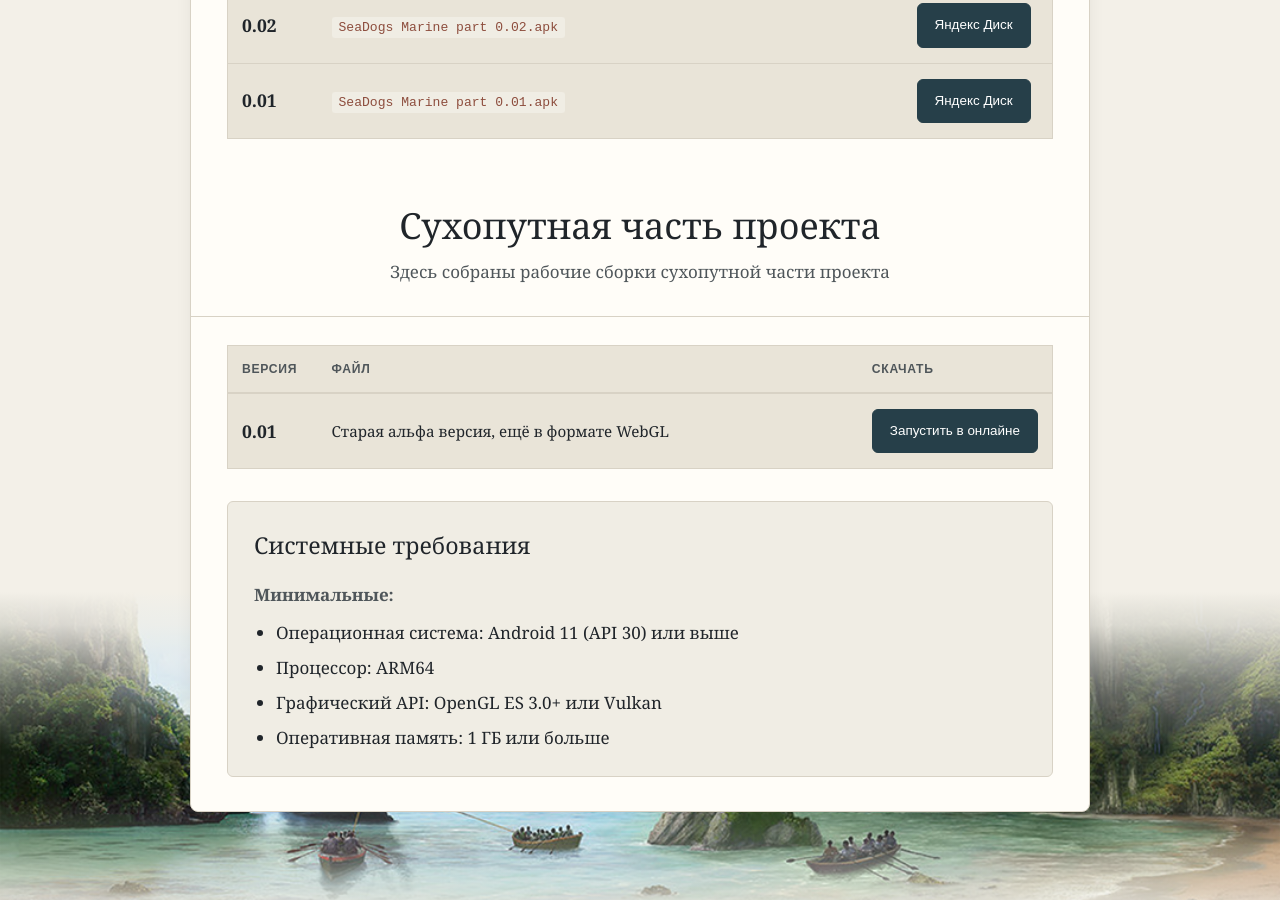
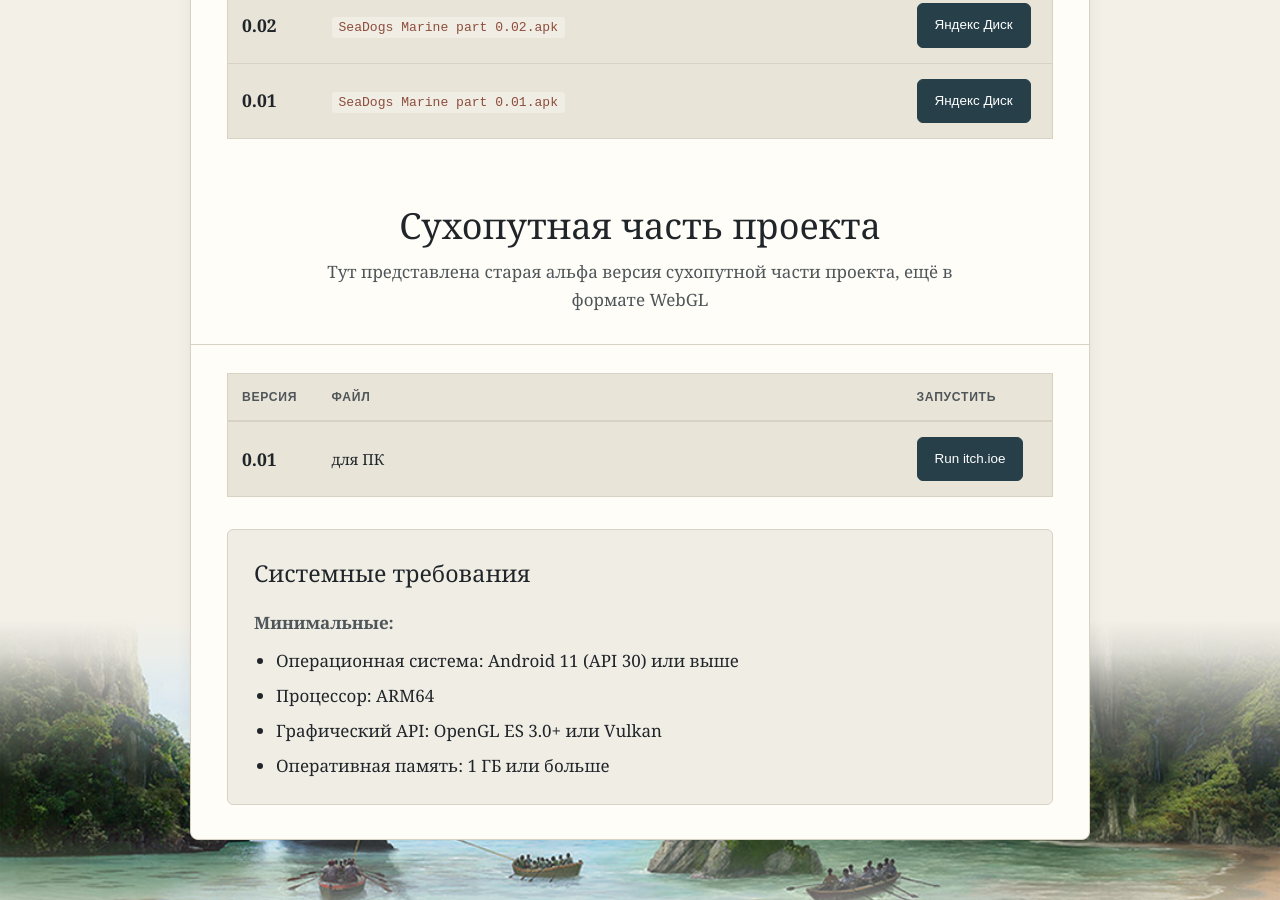
Before and after one commit to tislic/SeaDogsPort, a Jekyll site: the page built from сборки.md, in a window 1280 px wide and 900 px high, scrolled down 638 px. Built offline with Jekyll 4.4.1, drawn with Linux system fonts in a browser that asks for light colours.

Commit message:
Update сборки.md

```diff
--- a/сборки.md
+++ b/сборки.md
@@ -46,7 +46,7 @@ permalink: /сборки/
 
   <div class="builds-header">
     <h2>Сухопутная часть проекта</h2>
-    <p>Здесь собраны рабочие сборки сухопутной части проекта</p>
+    <p>Тут представлена старая альфа версия сухопутной части проекта, ещё в формате WebGL</p>
   </div>
 
   <div class="builds-section">
@@ -56,14 +56,14 @@ permalink: /сборки/
           <tr>
             <th>Версия</th>
             <th>Файл</th>
-            <th>Скачать</th>
+            <th>Запустить</th>
           </tr>
         </thead>
         <tbody>
           <tr>
             <td><strong>0.01</strong></td>
-            <td>Старая альфа версия, ещё в формате WebGL</td>
-            <td><a class="btn primary" href="#">Запустить в онлайне</a></td>
+            <td>для ПК</td>
+            <td><a class="btn primary" href="#">Run itch.ioе</a></td>
           </tr>
         </tbody>
       </table>
```
